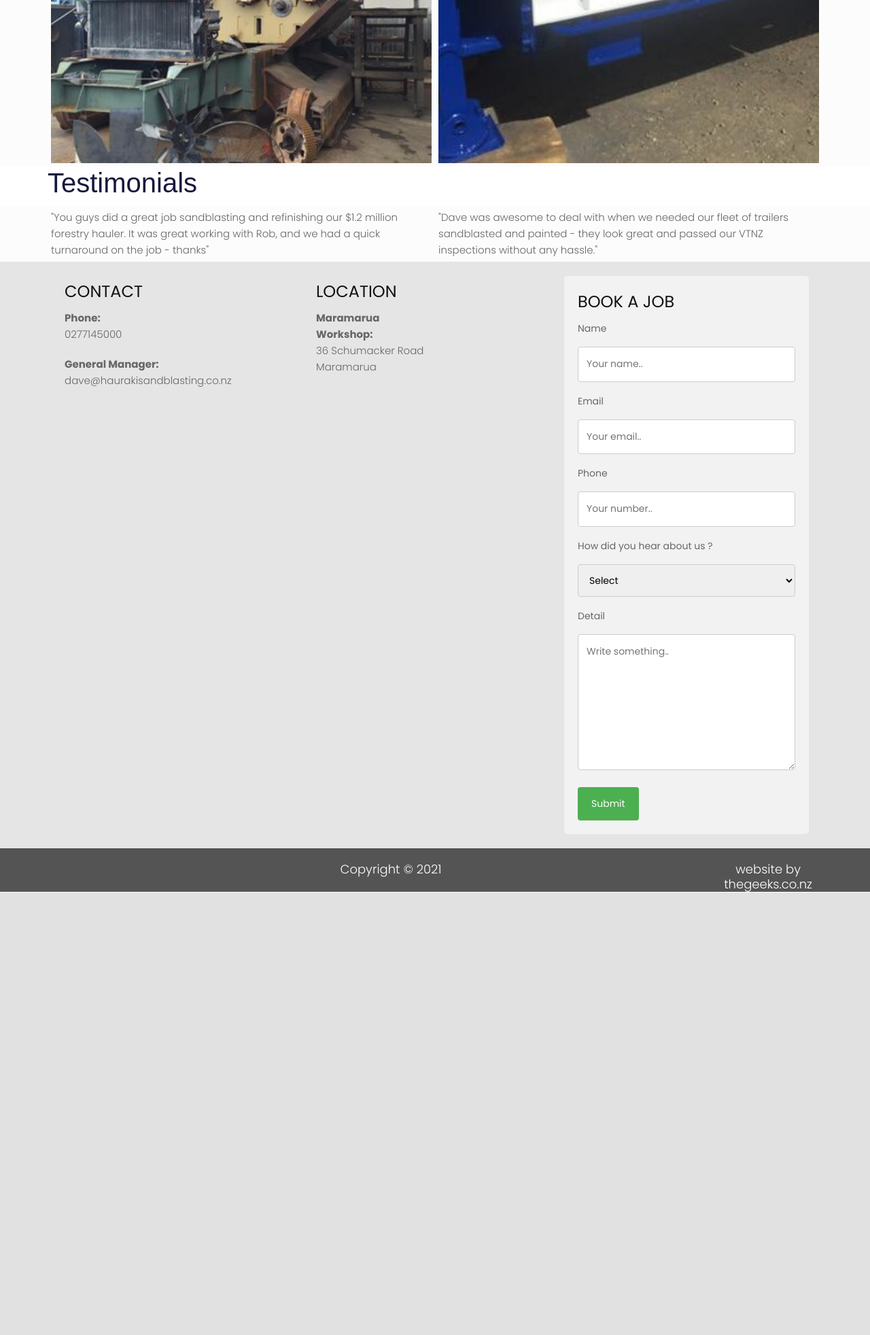
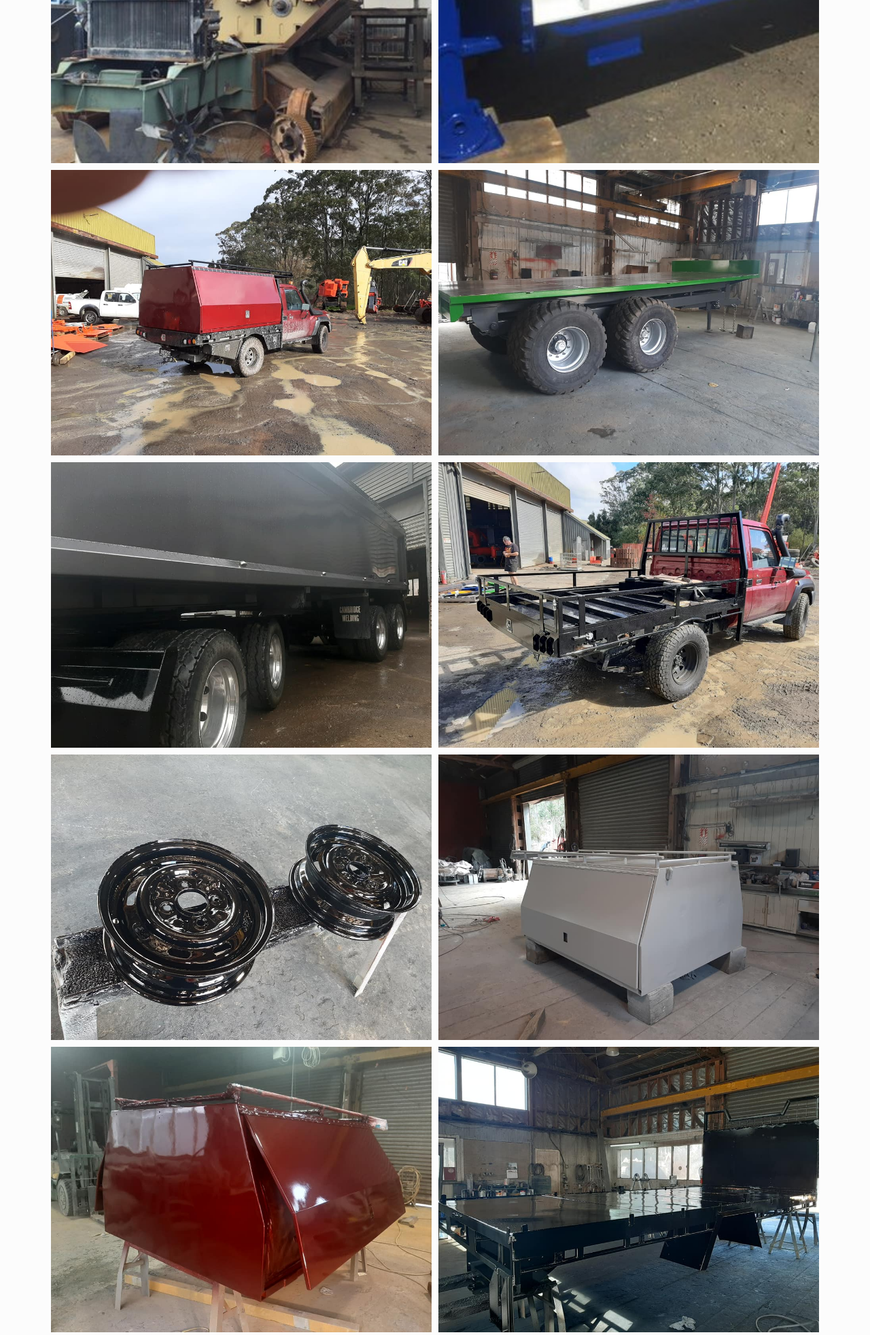
Before and after one commit to BlogBook/haurakisandblast, a Flask app: page / in a window 1280 px wide. Shown: the part 807-2771 px from the top of the page at 68% size. Before the commit the page ends 2120 px from the top, so only its background shows below. Run offline with Flask 2, Linux system fonts and the light colour scheme; some libraries are stand-ins or nearby versions.

Commit message:
Update the images

```diff
--- a/src/templates/home.html
+++ b/src/templates/home.html
@@ -172,6 +172,38 @@ margin-right: auto;position: relative;">
         </div>
         <div class="column">
           <img src="../static/images/pic2.jpeg" alt="Forest" style="width:100%">
+        </div>
+        <div class="column">
+
+          <img src="../static/images/image-01.jpeg" alt="Snow" style="width:100%">
+        </div>
+        <div class="column">
+
+          <img src="../static/images/image_02.jpeg" alt="Snow" style="width:100%">
+        </div>
+        <div class="column">
+
+          <img src="../static/images/image_03.jpeg" alt="Snow" style="width:100%">
+        </div>
+        <div class="column">
+
+          <img src="../static/images/image_04.jpeg" alt="Snow" style="width:100%">
+        </div>
+        <div class="column">
+
+          <img src="../static/images/image_05.jpeg" alt="Snow" style="width:100%">
+        </div>
+        <div class="column">
+
+          <img src="../static/images/image_06.jpeg" alt="Snow" style="width:100%">
+        </div>
+        <div class="column">
+
+          <img src="../static/images/image_07.jpeg" alt="Snow" style="width:100%">
+        </div>
+        <div class="column">
+
+          <img src="../static/images/image_08.jpeg" alt="Snow" style="width:100%">
         </div>
 
       </div>
```
